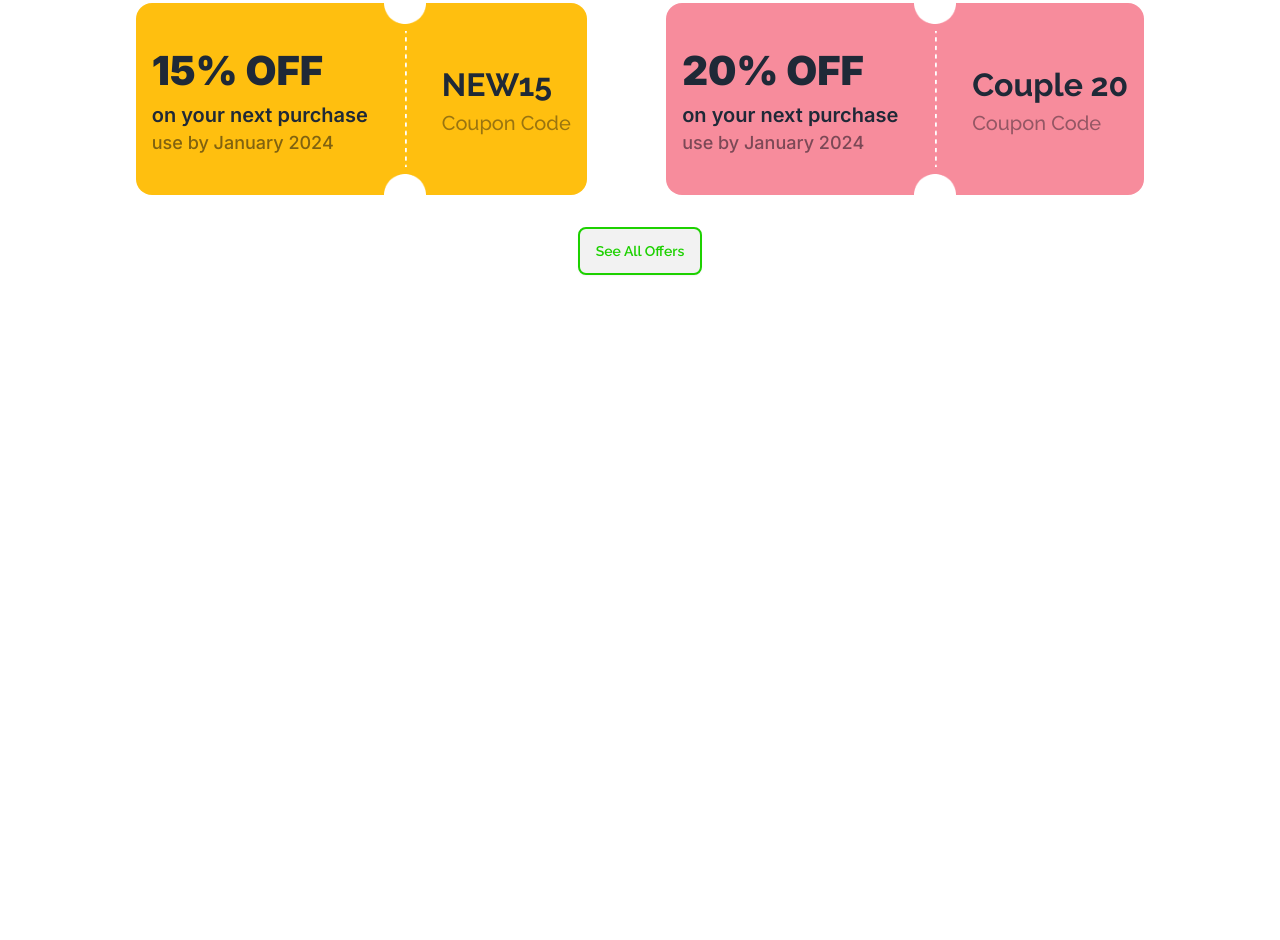
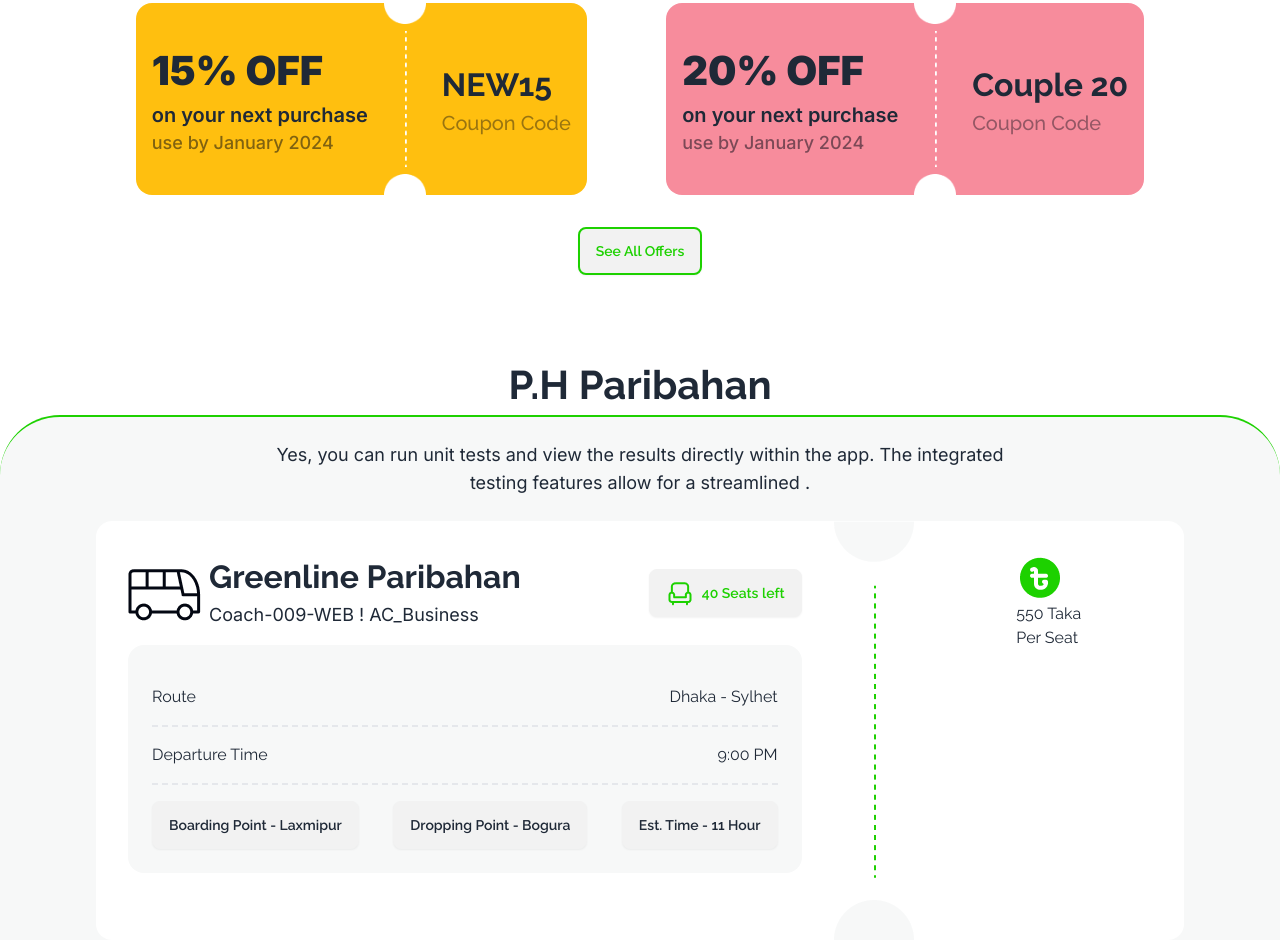
Before and after one commit to subas-roy/p-ticket, a plain HTML site: page index.html in a window 1280 px wide. Shown: the part 1033-1973 px from the top of the page. Before the commit the page ends 1388 px from the top, so only its background shows below. Drawn offline with nearby package versions, Linux system fonts and the light colour scheme.

Commit message:
added top part of paribahan section

```diff
--- a/index.html
+++ b/index.html
@@ -67,7 +67,7 @@
             </div>
           </div>
     </div>
-    <section>
+    <section id="banner">
       <div class="container mx-auto lg:px-24 px-8">
         <div class="banner bg-[url('./images/banner.png')] bg-cover bg-center h-[84vh] pt-16 z-10">
           <div class="banner-contents flex items-center flex-col">
@@ -107,7 +107,7 @@
         </div>
       </div>
     </section>
-    <sectioin>
+    <sectioin id="offers">
       <div class="container mx-auto lg:px-24 px-8 my-20">
         <div class="flex justify-center items-center">
           <h1 class="font-bold text-[40px] mb-4 raleway">Best offers for you</h1>
@@ -144,5 +144,59 @@
 
       </div>
     </sectioin>
+
+    <section id="paribahan">
+      <h1 class="font-bold text-[40px] text-center">P.H Paribahan</h1>
+      <div class="bg-[#F7F8F8] border-t-2 border-t-[#1DD100] rounded-t-[60px]">
+        <div class="container mx-auto lg:px-24 px-8">
+          <p class="inter text-lg my-6 text-center">Yes, you can run unit tests and view the results directly within the app. The integrated <br> testing features allow for a streamlined .</p>
+          <div class="flex bg-white rounded-2xl">
+            <div class="p-8">
+              <div class="flex gap-32">
+                <div class="flex gap-2">
+                  <div class="mt-4">
+                    <img class="h-auto" src="images/bus-logo.png" alt="">
+                  </div>
+                  <div>
+                    <h2 class="font-bold text-[32px]">Greenline Paribahan</h2>
+                    <p class="inter text-lg">Coach-009-WEB ! AC_Business</p>
+                  </div>
+                </div>
+                <div>
+                  <button class="btn mt-4 bg-[rgba(28, 209, 0, 0.15)]] text-[#1DD100]"><img src="images/seat-green.png" alt=""> 40 Seats left</button>
+                </div>
+              </div>
+              <div class="bg-[#F7F8F8] p-6 rounded-2xl mt-4">
+                <div class="flex justify-between border-b-2 border-dashed py-4">
+                  <p>Route</p>
+                  <p>Dhaka - Sylhet</p>
+                </div>
+                <div class="flex justify-between border-b-2 border-dashed py-4">
+                  <p>Departure Time</p>
+                  <p>9:00 PM</p>
+                </div>
+                <div class="flex justify-between pt-4">
+                  <button class="btn">Boarding Point - Laxmipur</button>
+                  <button class="btn">Dropping Point - Bogura</button>
+                  <button class="btn">Est. Time - 11 Hour</button>
+                </div>
+              </div>
+            </div>
+            <div>
+              <img  src="images/info-devider.png" alt="">
+            </div>
+            <div class="p-8 mx-auto">
+              <div>
+                <img src="images/fare.png" alt="">
+              </div>
+              <div>
+                <h3>550 Taka</h3>
+                <p>Per Seat</p>
+              </div>
+            </div>
+          </div>
+        </div>
+      </div>
+    </section>
 </body>
 </html>
```
